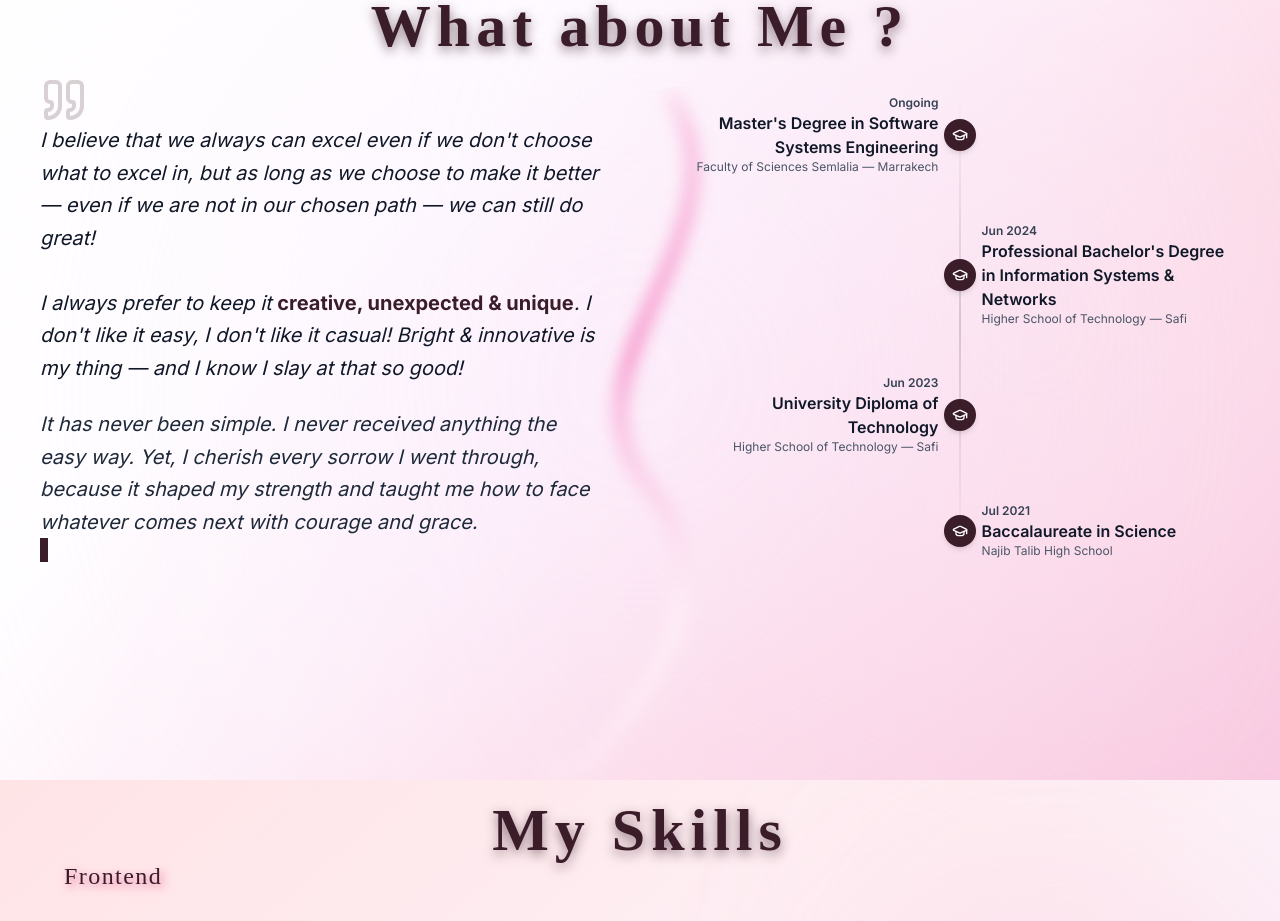
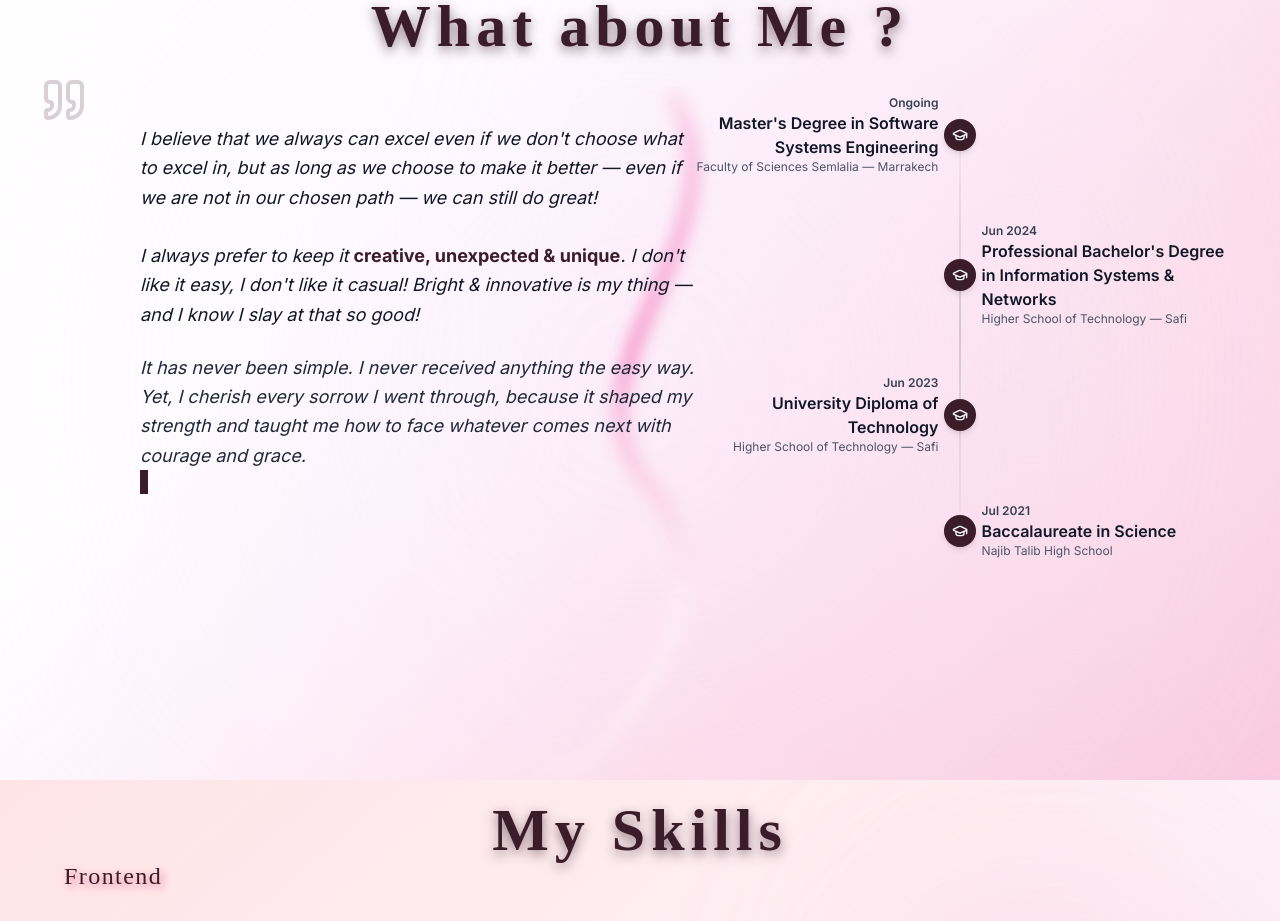
Before and after one commit to Zohrae/my-portfolio, a Next.js app: page / in a window 1280 px wide. Shown: the part 820-1741 px from the top of the page. Built offline with nearby package versions, Linux system fonts and the light colour scheme; grey boxes are pictures that could not be loaded.

Commit message:
style: shift about text right and reduce font size

```diff
--- a/components/About.tsx
+++ b/components/About.tsx
@@ -126,8 +126,9 @@ const About = () => {
   <div className="relative w-full">
     <Quote className="w-12 h-12 text-[#3b1d2a]/20 mb-6" />
 
-              <div className="relative">
-                <p className="text-gray-900 leading-relaxed text-lg sm:text-xl md:text-xl italic">
+    {/* TEXT BLOCK shifted using transform */}
+    <div className="relative translate-x-[100px]">
+      <p className="text-gray-900 leading-relaxed text-base sm:text-lg md:text-lg italic">
         I believe that we always can excel even if we don't choose what
         to excel in, but as long as we choose to make it better — even
         if we are not in our chosen path — we can still do great!
@@ -140,8 +141,10 @@ const About = () => {
         . I don't like it easy, I don't like it casual! Bright &
         innovative is my thing — and I know I slay at that so good!
       </p>
+
       <br />
-                <p className="mt-6 text-gray-800 leading-relaxed text-base sm:text-lg md:text-xl italic">
+
+      <p className="mt-6 text-gray-800 leading-relaxed text-sm sm:text-base md:text-lg italic">
         It has never been simple. I never received anything the easy way.
         Yet, I cherish every sorrow I went through, because it shaped my strength
         and taught me how to face whatever comes next with courage and grace.
@@ -151,6 +154,7 @@ const About = () => {
     </div>
   </div>
 </div>
+
 
           {/* RIGHT – TIMELINE */}
             <div
```
Lines whose indentation alone changed are shown as unchanged.
